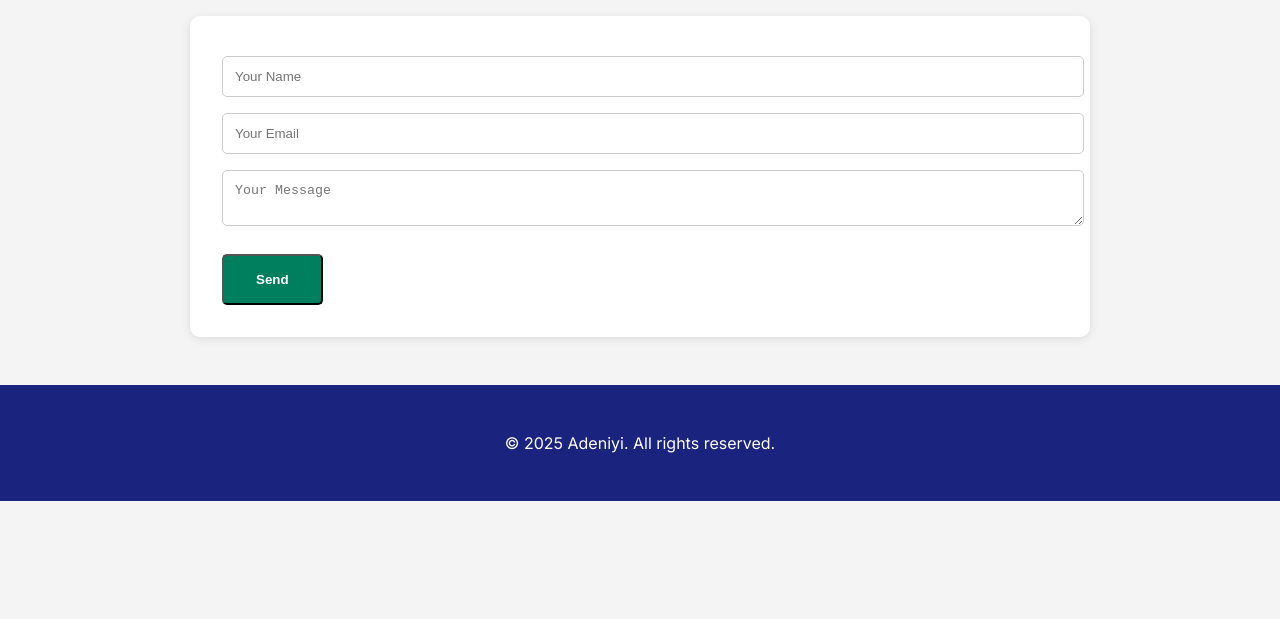
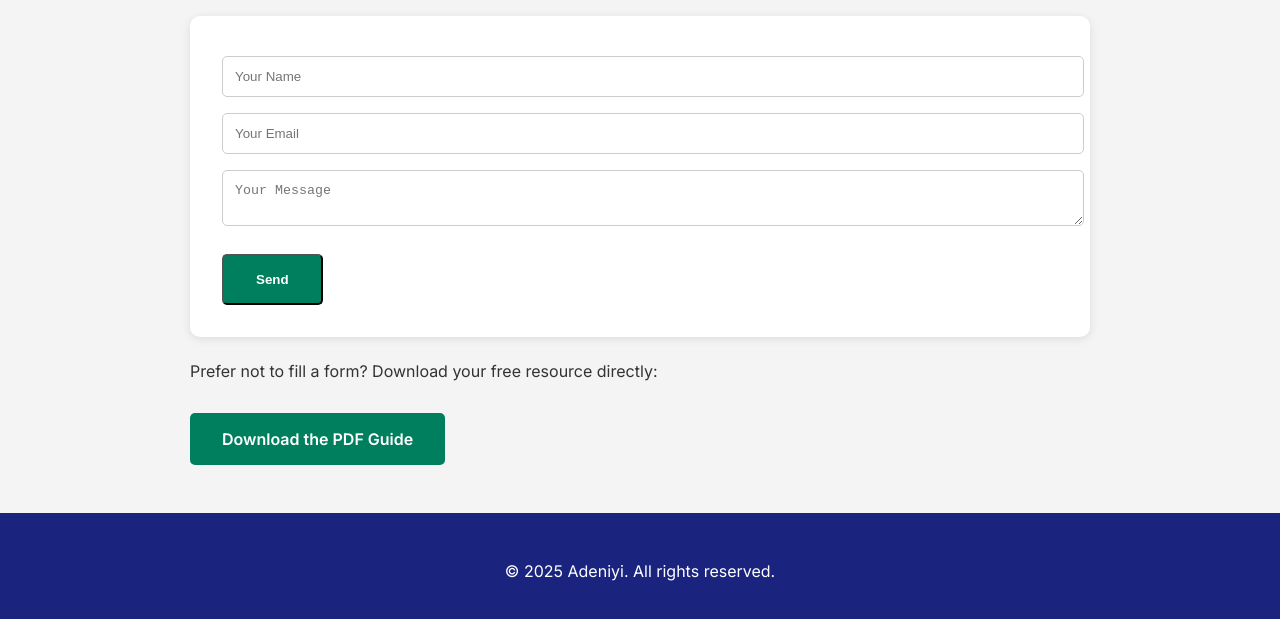
Before and after one commit to Niyioxy/Leaders-and-Misleaders-Landing, a plain HTML site: page index.html in a window 1280 px wide. Shown: the part 801-1420 px from the top of the page. Before the commit the page ends 1302 px from the top, so only its background shows below. Drawn offline with nearby package versions, Linux system fonts and the light colour scheme.

Commit message:
Update index.html

```diff
--- a/index.html
+++ b/index.html
@@ -129,6 +129,8 @@
         <textarea name="message" placeholder="Your Message"></textarea>
         <button type="submit" class="btn">Send</button>
       </form>
+      <p style="margin-top: 1.5rem;">Prefer not to fill a form? Download your free resource directly:</p>
+      <a href="7_Signs_You_Might_Be_a_Misleader.pdf" class="btn" download>Download the PDF Guide</a>
     </section>
   </div>
 
```
